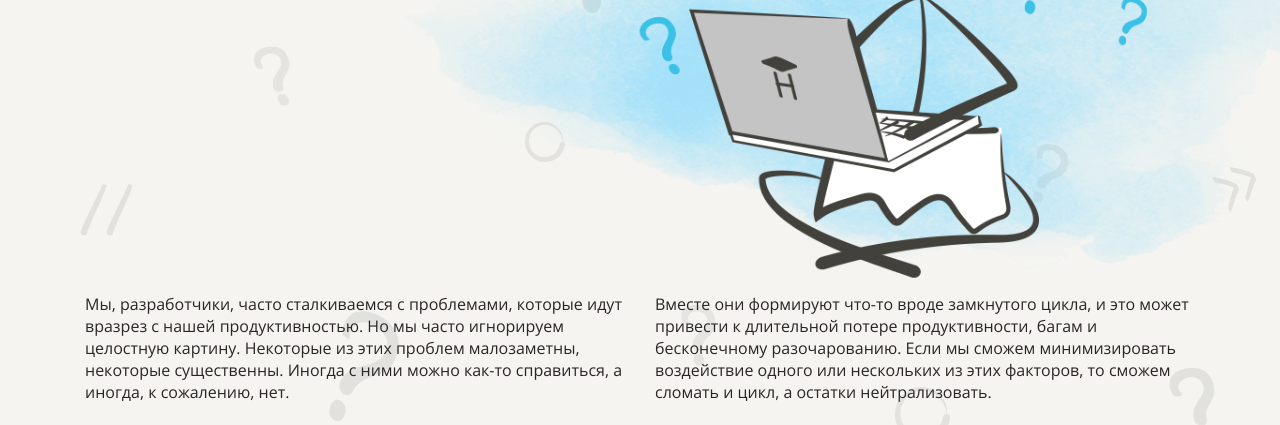
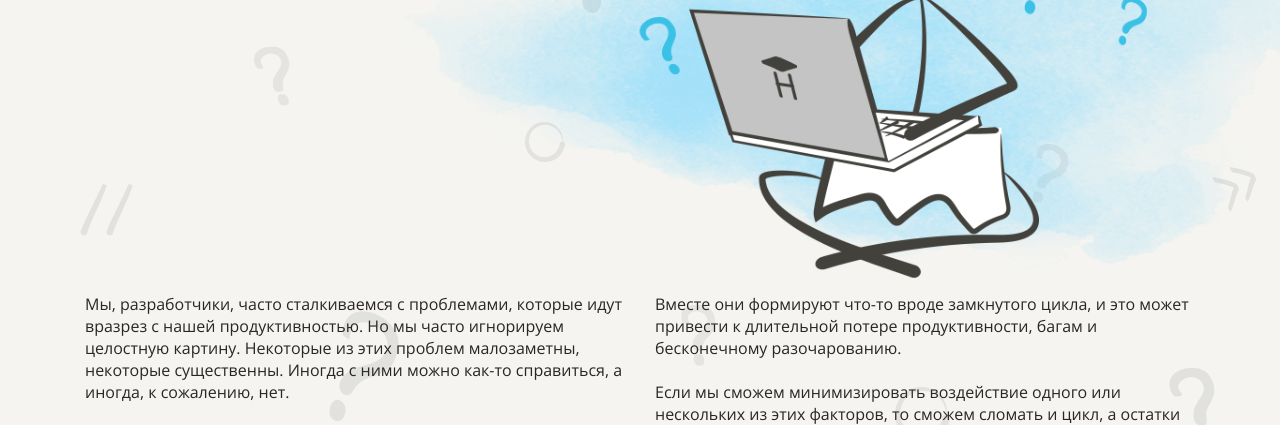
Before and after one commit to sunnaylya/layout-designer-project-lvl1, a website: page src/index.html in a window 1280 px wide. Shown: the part 362-787 px from the top of the page. Drawn offline with Linux system fonts and the light colour scheme.

Commit message:
fix header section

```diff
--- a/src/index.html
+++ b/src/index.html
@@ -13,8 +13,8 @@
                 <h1 class="h1 lh-12em t-c-dark tal psa ff-neucha fw-400"><span class="t-c-prmry">Когнитивные <br>искажения</span><br>в программировании</h1>
                <img src="./images/main.png" alt="Toto with pc" class="img vam mgb-30px z-idx-2">
             <div class="text fs-16px column tal t-c-dark ff-op-sans">Мы, разработчики, часто сталкиваемся с проблемами, которые идут вразрез с нашей продуктивностью. Но мы часто игнорируем целостную картину. Некоторые из этих проблем малозаметны, некоторые существенны.
-                Иногда с ними можно как-то справиться, а иногда, к сожалению, нет. <br>Вместе они формируют что-то вроде замкнутого цикла, и это может привести к длительной потере продуктивности, багам и бесконечному разочарованию.
-                Если мы сможем минимизировать воздействие одного или нескольких из этих факторов, то сможем сломать и цикл, а остатки нейтрализовать.
+                Иногда с ними можно как-то справиться, а иногда, к сожалению, нет.<br><br><br>Вместе они формируют что-то вроде замкнутого цикла, и это может привести к длительной потере продуктивности, багам и бесконечному разочарованию.
+                <br><br>Если мы сможем минимизировать воздействие одного или нескольких из этих факторов, то сможем сломать и цикл, а остатки нейтрализовать.
               </div>
               <a href="#five-distortions"><button class="btn-more fs-16px td-none tt-up t-c-white ff-op-sans fw-700">Подробнее</button></a>
         </div>
```
